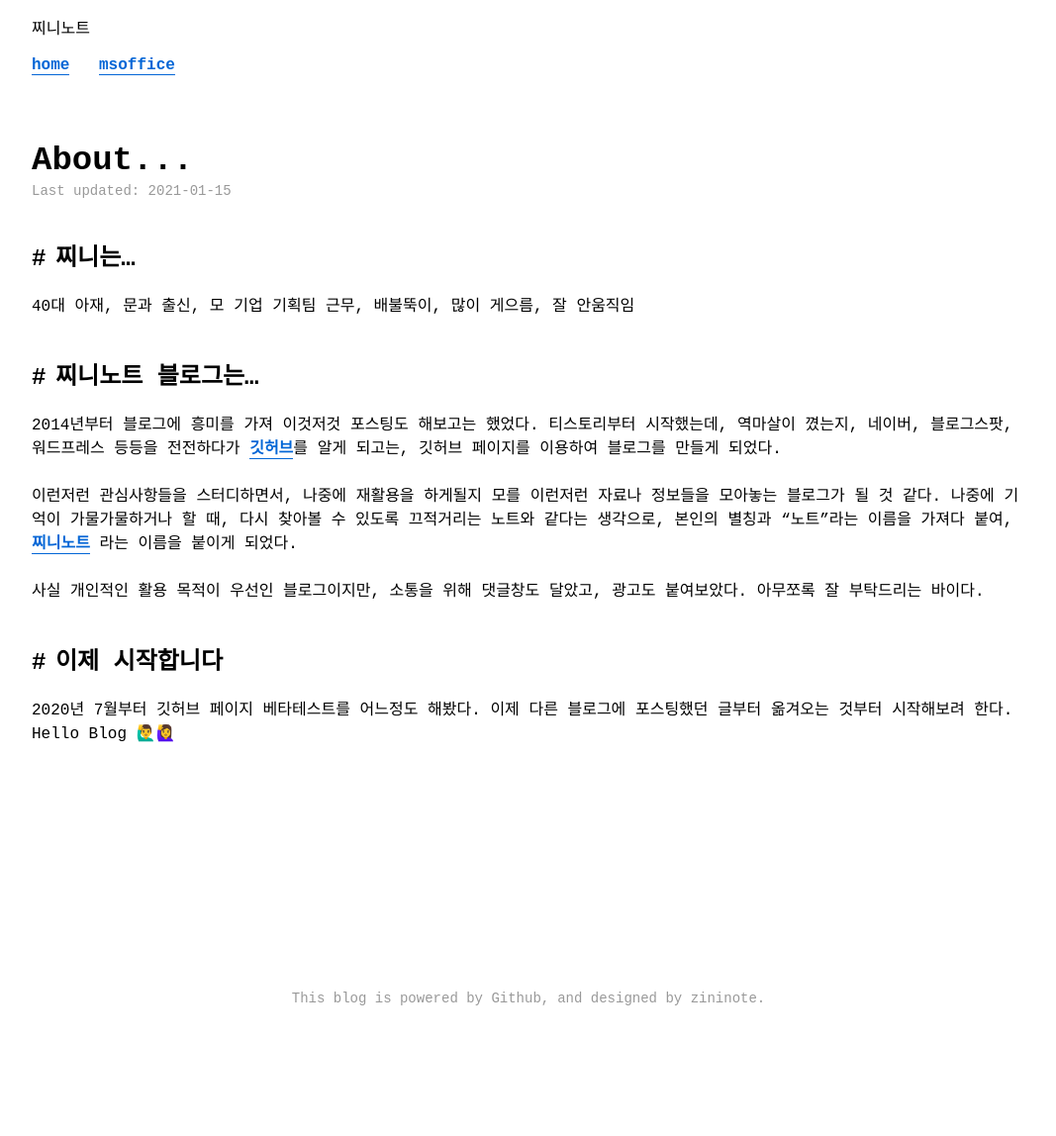
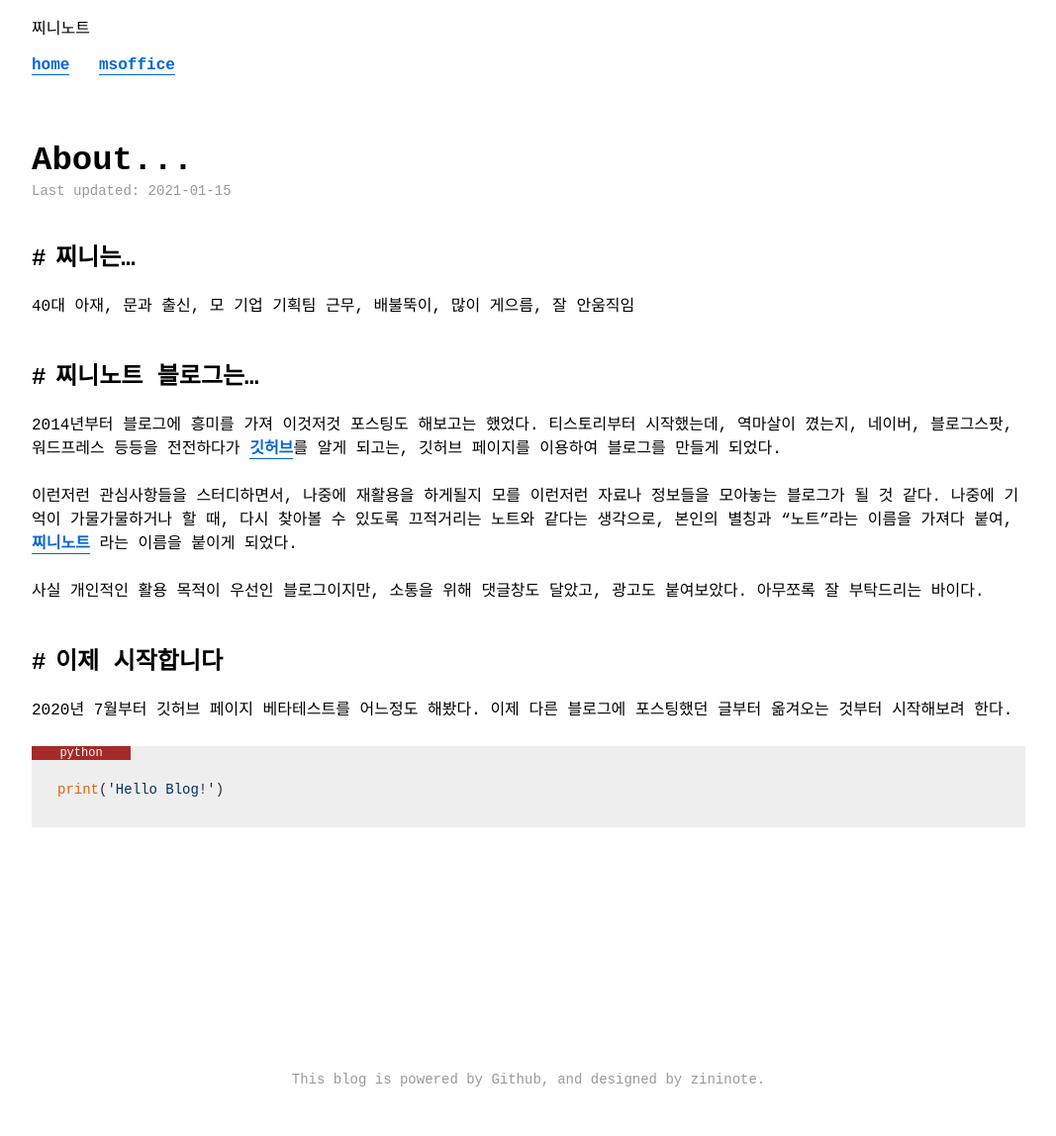
Before and after one commit to zininote/zininote.github.io, a Jekyll site: the page built from index.md, in a window 1280 px wide. Shown: the whole page at 99% size, without its empty margins (106-1173 px from the left). Built offline with Jekyll 4.4.1, drawn with Linux system fonts in a browser that asks for light colours; nearby versions of some CDN libraries; some web fonts are replaced; comment, search, counter and statistics services are not loaded; a style sheet for code colours, icons or effects is not loaded; before the commit the page ends 1066 px from its top, so only the background shows below that.

Commit message:
modified

````diff
--- a/index.md
+++ b/index.md
@@ -18,4 +18,9 @@ updated: 2021-01-15
 
 ## 이제 시작합니다
 
-2020년 7월부터 깃허브 페이지 베타테스트를 어느정도 해봤다. 이제 다른 블로그에 포스팅했던 글부터 옮겨오는 것부터 시작해보려 한다. Hello Blog 🙋‍♂️🙋‍♀️
+2020년 7월부터 깃허브 페이지 베타테스트를 어느정도 해봤다. 이제 다른 블로그에 포스팅했던 글부터 옮겨오는 것부터 시작해보려 한다.
+
+```py
+print('Hello Blog!')
+```
+{:.python}
````
